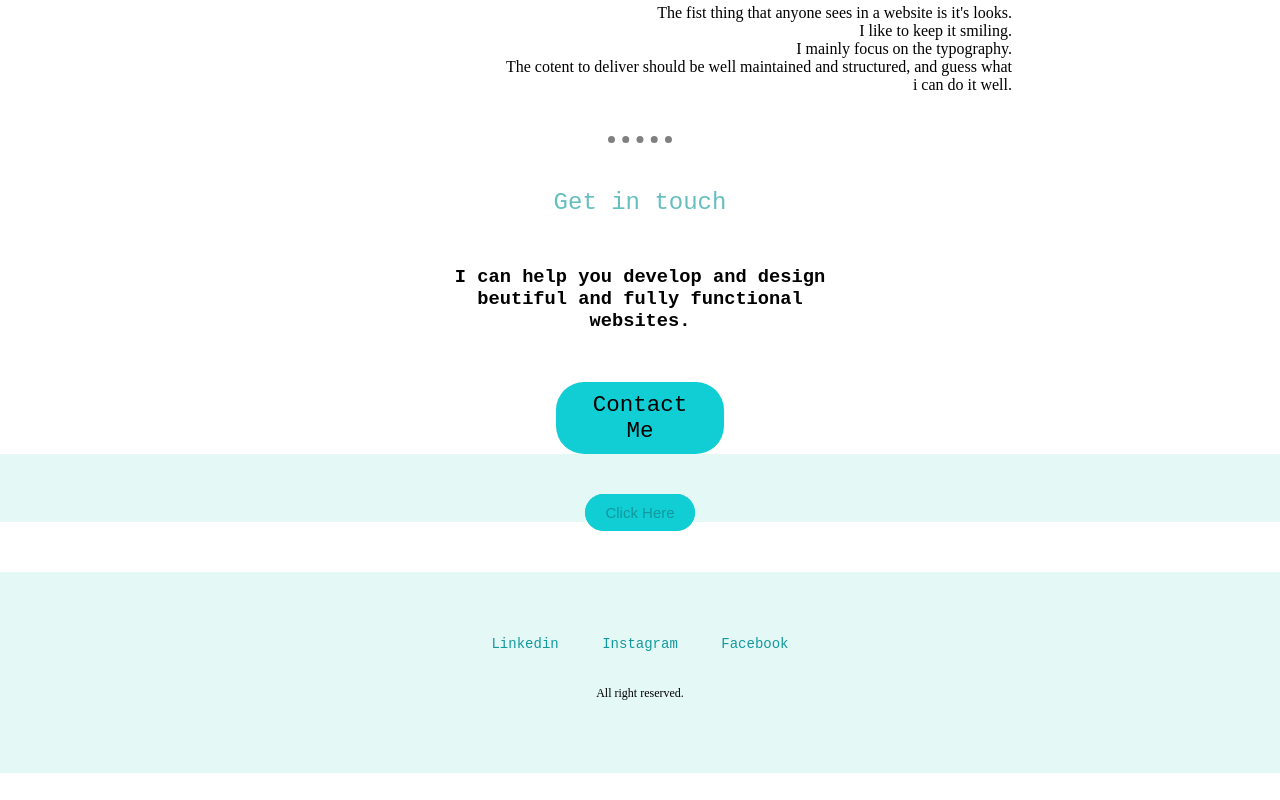
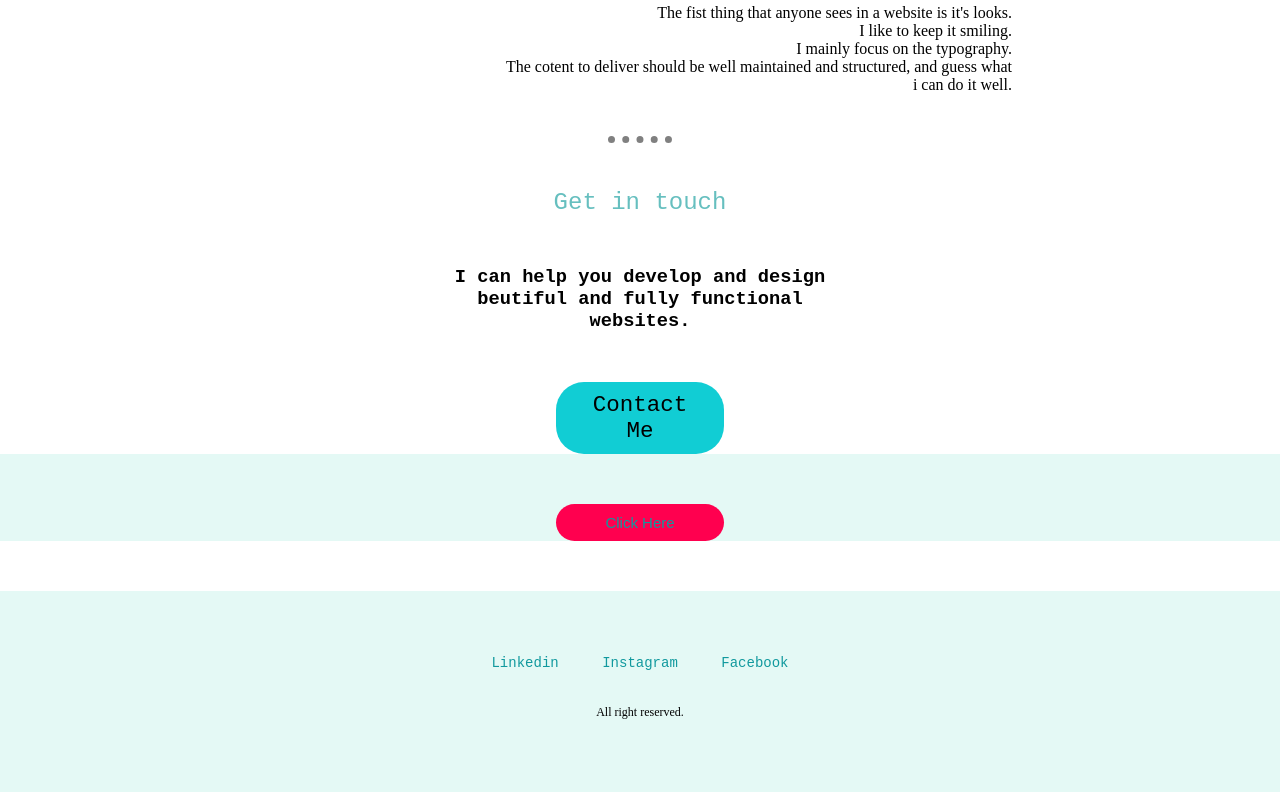
Before and after one commit to SubhodeepNeogi/CV, a plain HTML site: page index.html in a window 1280 px wide. Shown: the part 1840-2640 px from the top of the page. Drawn offline with Linux system fonts and the light colour scheme; a web font is replaced by a local one.

Commit message:
Update styles.css
added styles to new buttom

```diff
--- a/css/styles.css
+++ b/css/styles.css
@@ -104,3 +104,8 @@ hr{
     height: 140px;
     width: 140px;
 }
+
+.btn.btn2{
+    display: inline-block;
+    background: #ff004f;
+}
```
